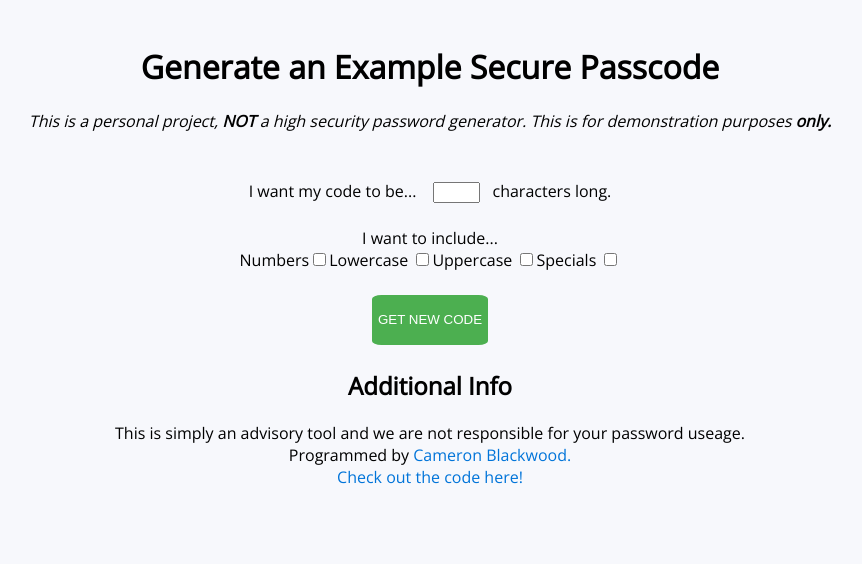
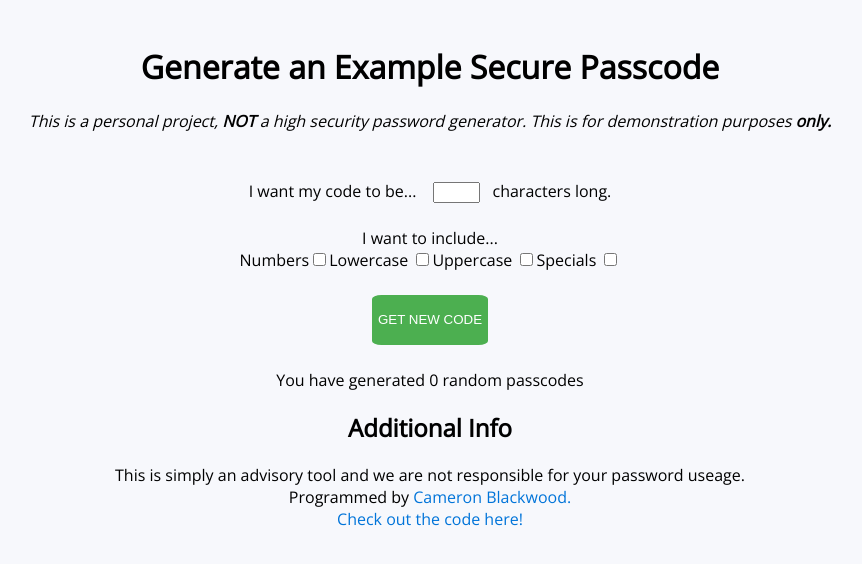
Before and after one commit to Reikon95/give-me-a-random-passcode, a React (Create React App) app: page / in a window 1280 px wide. Shown: the top 564 px of the page, without its empty margins (210-1072 px from the left). Built offline with nearby package versions, Linux system fonts and the light colour scheme.

Commit message:
added coutner (useeffect)

```diff
--- a/src/App.jsx
+++ b/src/App.jsx
@@ -3,8 +3,10 @@ import codeGenerator from "./scripts/codeGenerator.tsx"
 import Content from "./assets/content/content.tsx"
 import "./App.css"
 import * as copy from "copy-to-clipboard"
+import Facts from "./assets/facts/facts"
 
 function App() {
+  let [count, setCount] = useState(0)
   let [code, setCode] = useState("")
   let [copied, setCopied] = useState(false)
   let [codeLength, setCodeLength] = useState(null)
@@ -52,6 +54,7 @@ function App() {
       )
       setDisplayError(false)
       setDisplayCode(true)
+      setCount(count + 1)
     } else {
       setDisplayCode(false)
       if (!Object.values(codeObject).includes(true)) {
@@ -117,7 +120,8 @@ function App() {
           ? "Hint - click to copy to clipboard"
           : ""}
       </div>
-      {Content()}
+      <Facts numberOfCodes={count} />
+      <Content />
     </div>
   )
 }
--- /dev/null
+++ b/src/assets/facts/facts.jsx
@@ -0,0 +1,9 @@
+import React from "react"
+import "./facts.css"
+export default function Facts({ numberOfCodes }) {
+  return (
+    <div className="content">
+      You have generated {numberOfCodes} random passcodes
+    </div>
+  )
+}
```
Also changed, not shown: src/assets/facts/facts.css (added).
